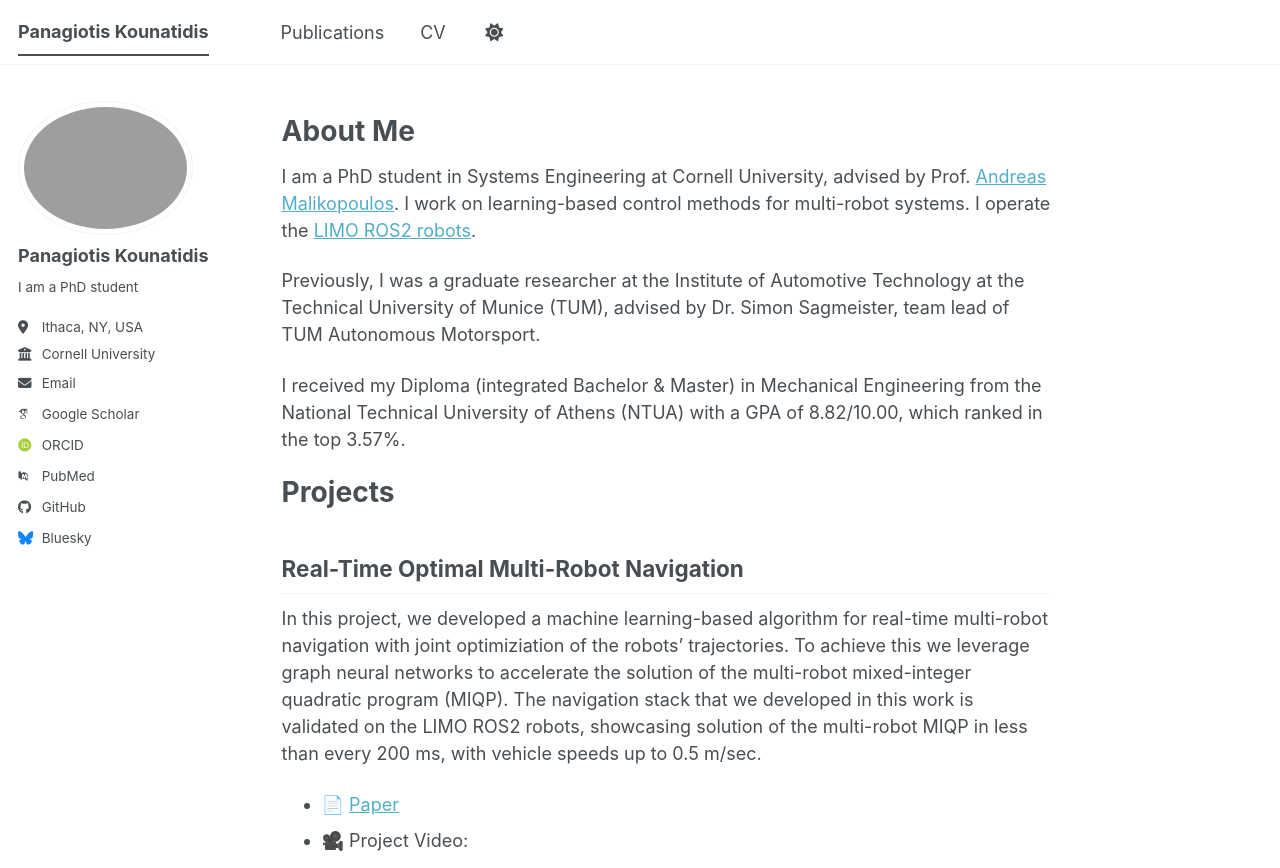
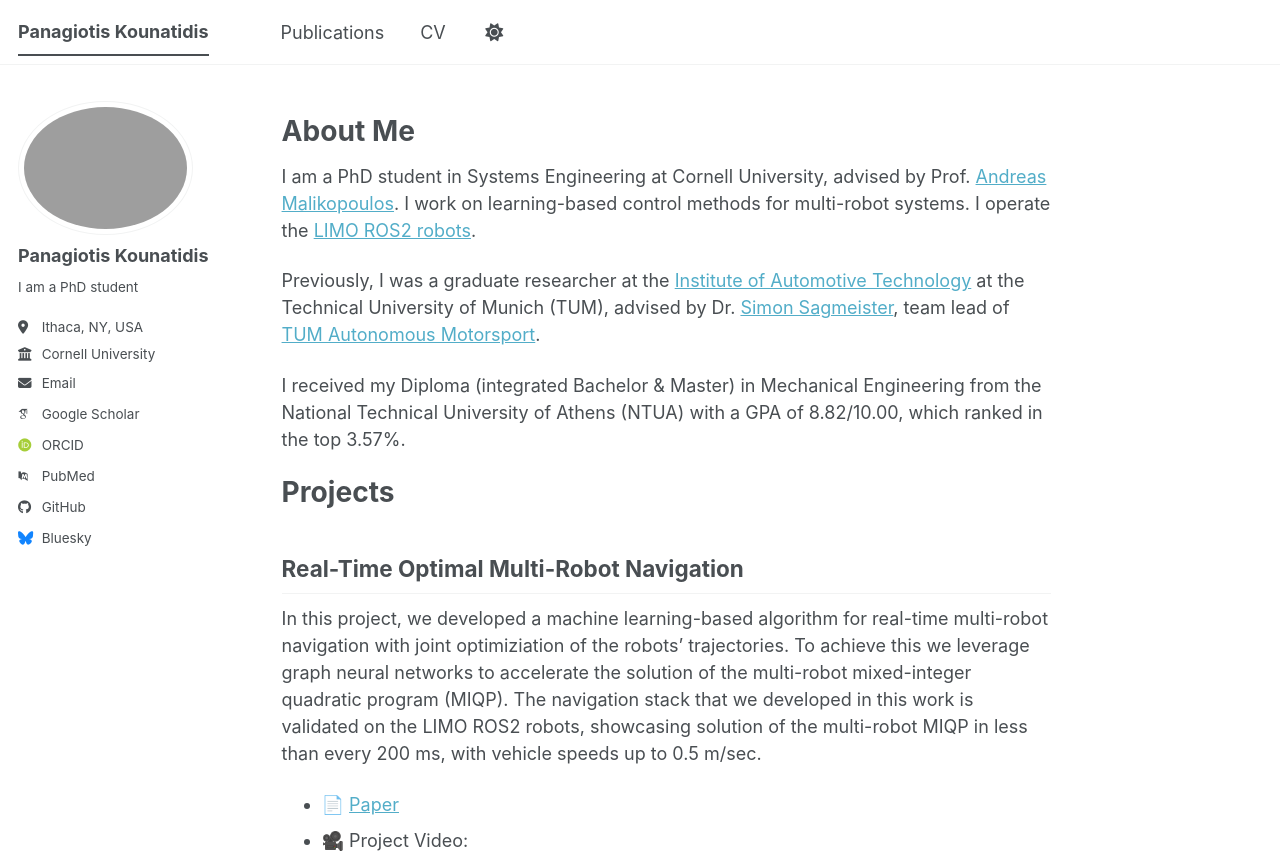
Before and after one commit to Panos20102k/Panos20102k.github.io, a Jekyll site: the page built from _pages/about.md, in a window 1280 px wide and 900 px high, cut to the strip 0-868 px from the top of the window. Built offline with Jekyll 4.4.1, drawn with Linux system fonts in a browser that asks for light colours; some web fonts are replaced; a script bundle is joined from its source files by our own code; library files that are not in the unit come from our copies.

Commit message:
update aboutme

```diff
--- a/_pages/about.md
+++ b/_pages/about.md
@@ -10,7 +10,7 @@ author_profile: true
 I am a PhD student in Systems Engineering at Cornell University, advised by Prof. [Andreas Malikopoulos](https://ids-lab.net/).
 I work on learning-based control methods for multi-robot systems. I operate the [LIMO ROS2 robots](https://global.agilex.ai/products/limo-ros2).
 
-Previously, I was a graduate researcher at the Institute of Automotive Technology at the Technical University of Munice (TUM), advised by Dr. Simon Sagmeister, team lead of TUM Autonomous Motorsport.
+Previously, I was a graduate researcher at the [Institute of Automotive Technology](https://www.mos.ed.tum.de/ftm/startseite/) at the Technical University of Munich (TUM), advised by Dr. [Simon Sagmeister](https://www.mos.ed.tum.de/ftm/personen/mitarbeiter/simon-sagmeister-m-sc/), team lead of [TUM Autonomous Motorsport](https://www.mos.ed.tum.de/en/ftm/main-research/intelligent-vehicle-systems/tum-autonomous-motorsport/).
 
 I received my Diploma (integrated Bachelor & Master) in Mechanical Engineering from the National Technical University of Athens (NTUA) with a GPA of 8.82/10.00, which ranked in the top 3.57%.
 
```
